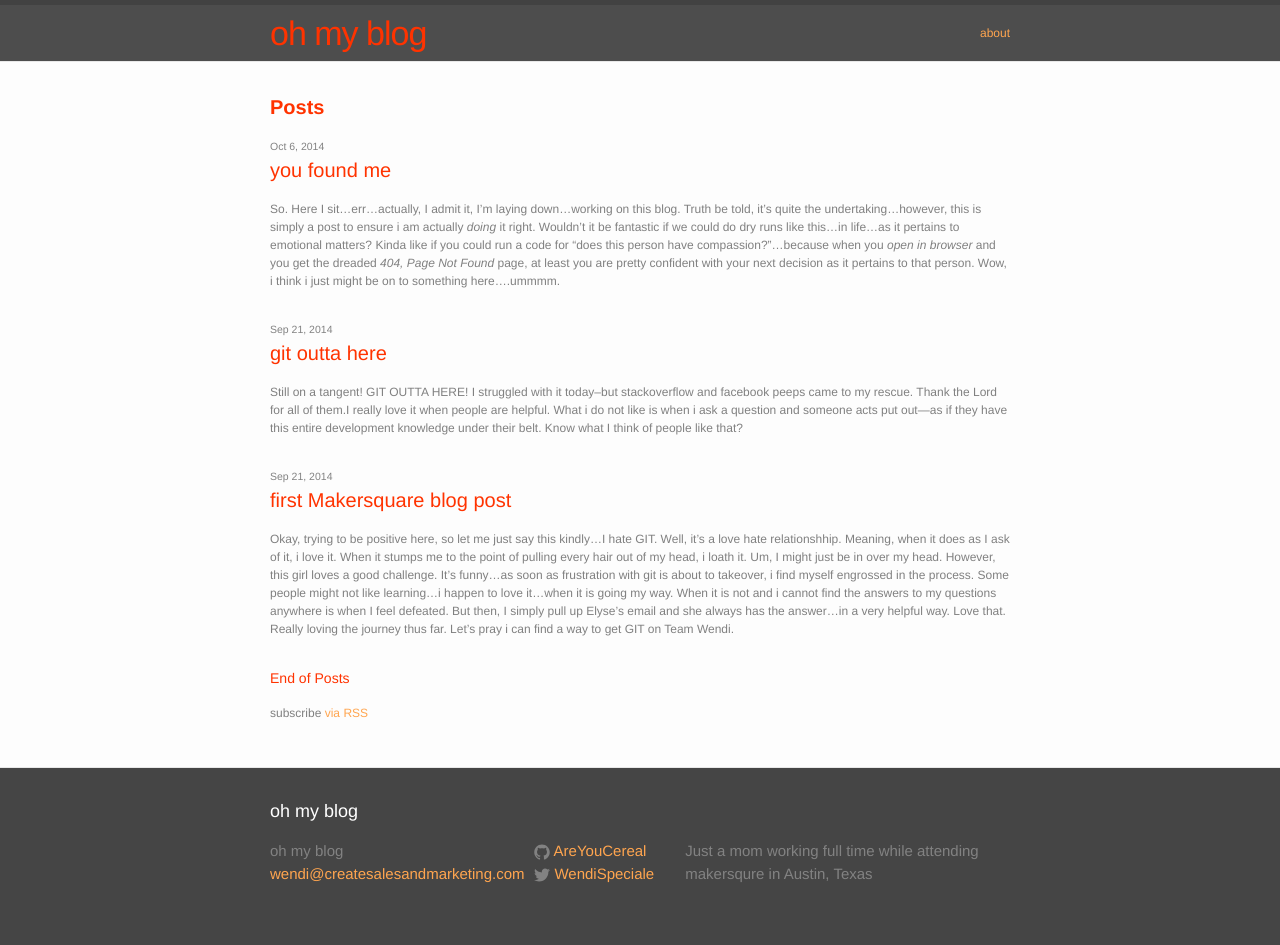
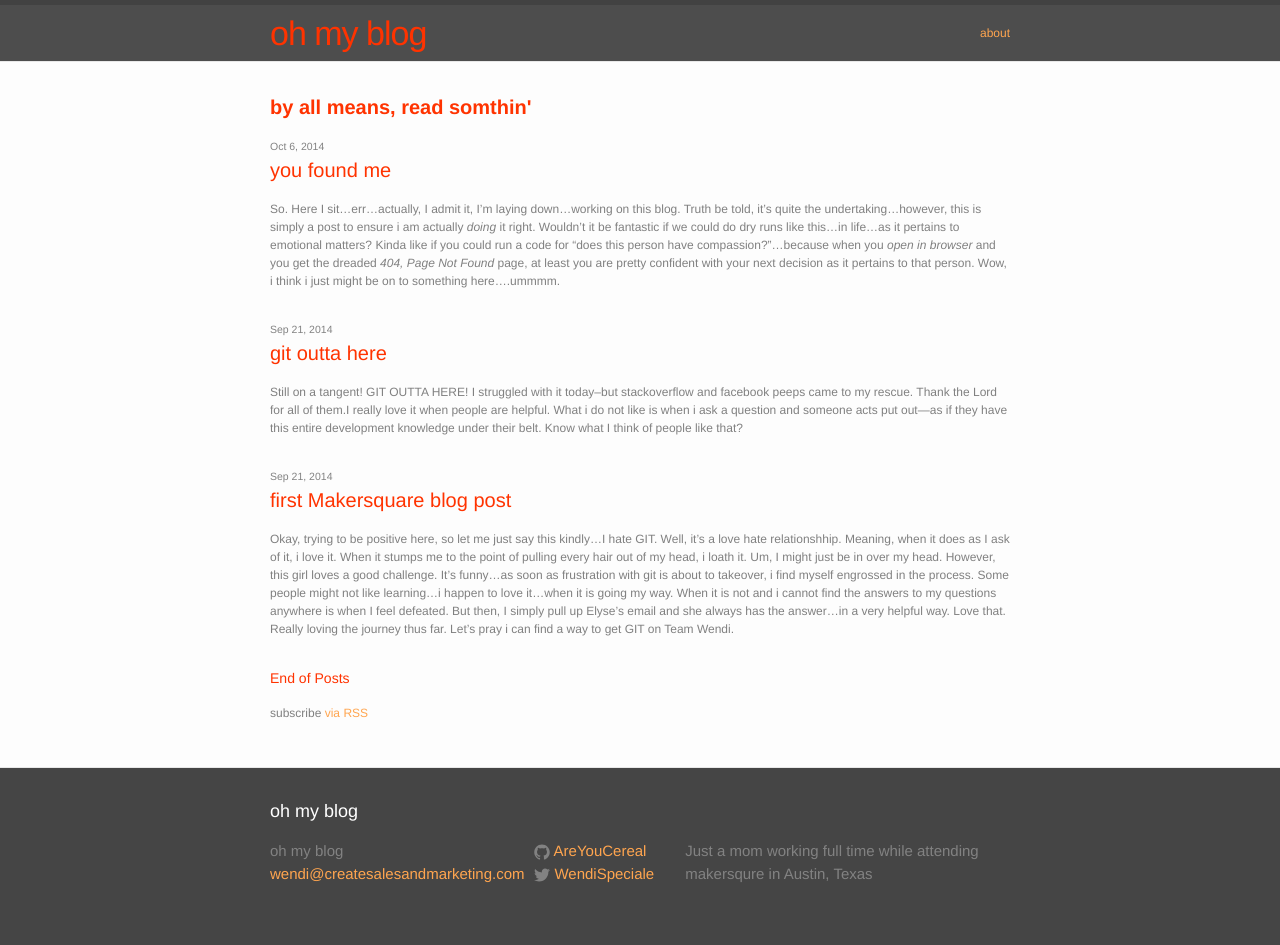
Before and after one commit to AreYouCereal/areyoucereal.github.io, a Jekyll site: the page built from index.html, in a window 1280 px wide. Built offline with Jekyll 4.4.1, drawn with Linux system fonts in a browser that asks for light colours.

Commit message:
removed post as index title and added something more interesting

```diff
--- a/index.html
+++ b/index.html
@@ -4,7 +4,7 @@
 
 <div class="home">
 
-  <h1 class="page-heading">Posts</h1>
+  <h1 class="page-heading">by all means, read somthin'</h1>
 
   <ul class="post-list">
     {% for post in site.posts %}
```
